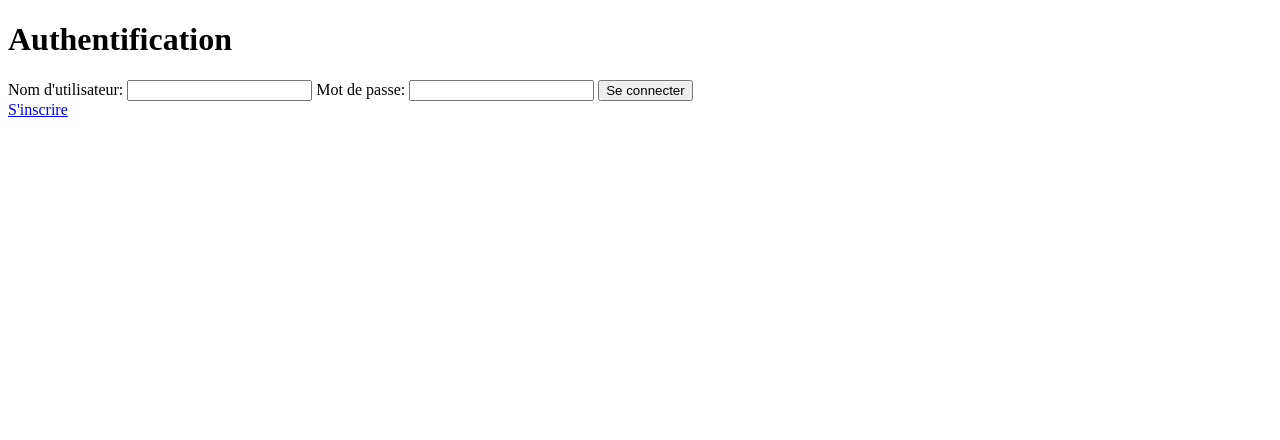
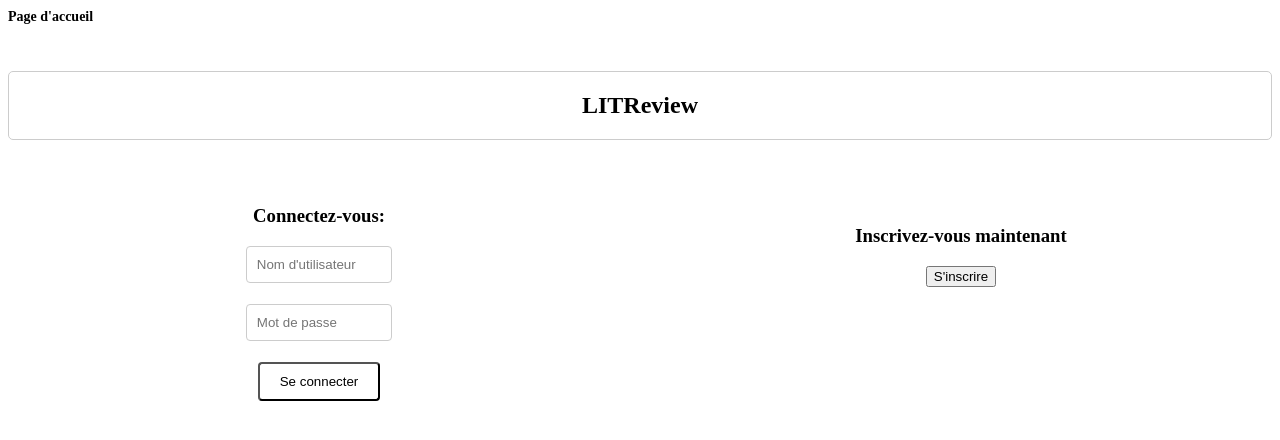
Before and after one commit to CharkaouiSalwa/Projet_9_Django, a Django app: page /login/ in a window 1280 px wide. Shown: the top 440 px of the page. Run offline with Django 4.2, Linux system fonts and the light colour scheme.

Commit message:
create css file, update html files

```diff
--- a/project/code_apps/authentification/static/style.css
+++ b/project/code_apps/authentification/static/style.css
@@ -0,0 +1,111 @@
+/* Style pour le formulaire de connexion */
+.page-title {
+  text-align: left;
+  margin-right: 20px;
+  font-size: 14px;
+}
+
+
+.container {
+  text-align: center;
+  max-width: 37cm;
+  margin: 46px;
+  padding: -4cm;
+  background-color: #ffffff;
+  border-radius: 5px;
+  border: 1px solid #ccc;
+  margin-left: auto;
+  margin-right: auto;
+}
+.content-wrapper {
+  display: grid;
+  grid-template-columns: 1fr 1fr;
+  grid-column-gap: 20px;
+}
+.page-content {
+  grid-column: 1;
+}
+.second-content {
+  grid-column:2 ;
+}
+
+.form-title {
+  text-align: center;
+  margin-bottom: 20px;
+}
+
+.page-content {
+ text-align: center;
+}
+
+.login-form label {
+  display: block;
+  font-size: 16px;
+  margin-bottom: 10px;
+}
+.login-form input[type="text"],
+.login-form input[type="password"] {
+  width: 20%;
+  padding: 10px;
+  margin-bottom: -7px;
+  border: 1px solid #ccc;
+  border-radius: 4px;
+}
+
+.login-form button[type="submit"] {
+  background-color: white;
+  color: black;
+  padding: 10px 20px;
+  border-radius: 4px;
+  cursor: pointer;
+}
+
+.login-form button[type="submit"]:hover {
+  background-color: #45a049;
+}
+
+
+.second-content {
+  float: left;
+  text-align: center;
+  margin-top: 20px;
+}
+
+.second-content a {
+  display: inline-block;
+  background-color: white;
+  color: black;
+  padding: 10px 20px;
+  border-radius: 4px;
+  text-decoration: none;
+}
+/* Style pour le formulaire d'inscription */
+.register-content {
+ text-align: center;
+}
+
+.register-form label {
+  display: block;
+  font-size: 16px;
+  margin-bottom: 10px;
+}
+.register-form input[type="text"],
+.register-form input[type="password"],
+ .register-form input[type="password"]{
+  width: 22%;
+  padding: 10px;
+  margin-bottom: -7px;
+  border: 1px solid #ccc;
+  border-radius: 4px;
+}
+
+.button-wrapper {
+  display: flex;
+  justify-content: center;
+  align-items: center;
+  margin-top: 20px;
+}
+
+.button-wrapper button {
+  margin-right: 10px;
+}
--- a/project/code_apps/authentification/templates/login.html
+++ b/project/code_apps/authentification/templates/login.html
@@ -7,15 +7,30 @@
     <link rel="stylesheet" type="text/css" href="{% static 'style.css' %}">
 </head>
 <body>
-    <h1>Authentification</h1>
-    <form method="post" action="{% url 'login' %}">
-        {% csrf_token %}
-        <label for="username">Nom d'utilisateur:</label>
-        <input type="text" id="username" name="username">
-        <label for="password">Mot de passe:</label>
-        <input type="password" id="password" name="password">
-        <button type="submit">Se connecter</button>
-    </form>
-    <a href="{% url 'register' %}">S'inscrire</a>
+    <h1 class="page-title">Page d'accueil</h1>
+    <div class="container">
+        <h2 class="form-title">LITReview</h2>
+        </div>
+        <div class="content-wrapper">
+            <div class="page-content">
+                <form class="login-form" method="post" action="{% url 'login' %}">
+                    {% csrf_token %}
+                    <h3>Connectez-vous:</h3>
+                    <label>
+                        <input type="text" name="username" placeholder="Nom d'utilisateur">
+                    </label>
+                    <br>
+                    <label>
+                        <input type="password" name="password" placeholder="Mot de passe">
+                    </label><br>
+                    <button type="submit">Se connecter</button>
+                </form>
+            </div>
+            <div class="second-content">
+                <h3>Inscrivez-vous maintenant</h3>
+                <button type="button"  onclick="window.location.href='{% url 'register' %}'">S'inscrire</button>
+        </div>
+    </div>
 </body>
+
 </html>
--- a/project/code_apps/views.py
+++ b/project/code_apps/views.py
@@ -10,8 +10,8 @@ def login_view(request):
 
         if user is not None:
             login(request, user)
-            # Rediriger vers une page de succès ou faire d'autres actions
-            return redirect('home')
+            # Rediriger vers la page suivante
+            return redirect('vers la page suivante aprés l''authentification')
         else:
             # Gérer l'erreur d'authentification
             error_message = "Identifiant ou mot de passe incorrect"
@@ -24,14 +24,16 @@ def register_view(request):
         # Récupérer les données du formulaire
         username = request.POST.get('username')
         password = request.POST.get('password')
-        email = request.POST.get('email')
-        # Vérifier si l'utilisateur existe déjà
-        if User.objects.filter(username=username).exists():
-            error_message = "Ce nom d'utilisateur est déjà pris"
+        confirm_password = request.POST.get('confirm_password')
+        # Vérifier si les mots de passe correspondent
+        if password != confirm_password:
+            error_message = "Les mots de passe ne correspondent pas."
             return render(request, 'register.html', {'error_message': error_message})
         # Créer un nouvel utilisateur
-        user = User.objects.create_user(username=username, password=password, email=email)
-        # Rediriger vers une page de succès ou une autre vue
-        return redirect('home')
+        user = User.objects.create_user(username=username, password=password)
+        # Enregistrer l'utilisateur dans la base de données
+        user.save()
+        # Rediriger vers une page de succès ou faire d'autres actions
+        return redirect('login')
     else:
         return render(request, 'register.html')
```
Also changed, not shown: project/code_apps/authentification/templates/register.html (+25 -11 lines).
